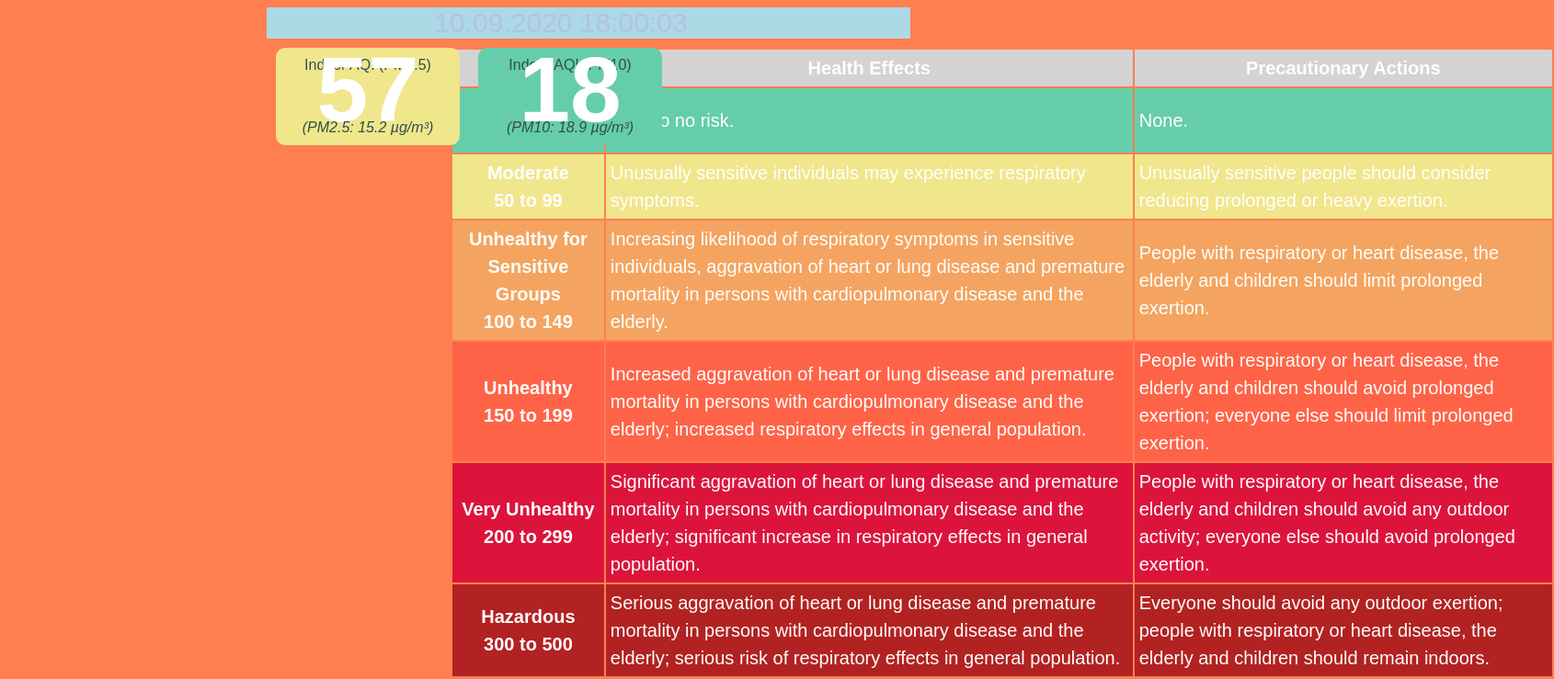
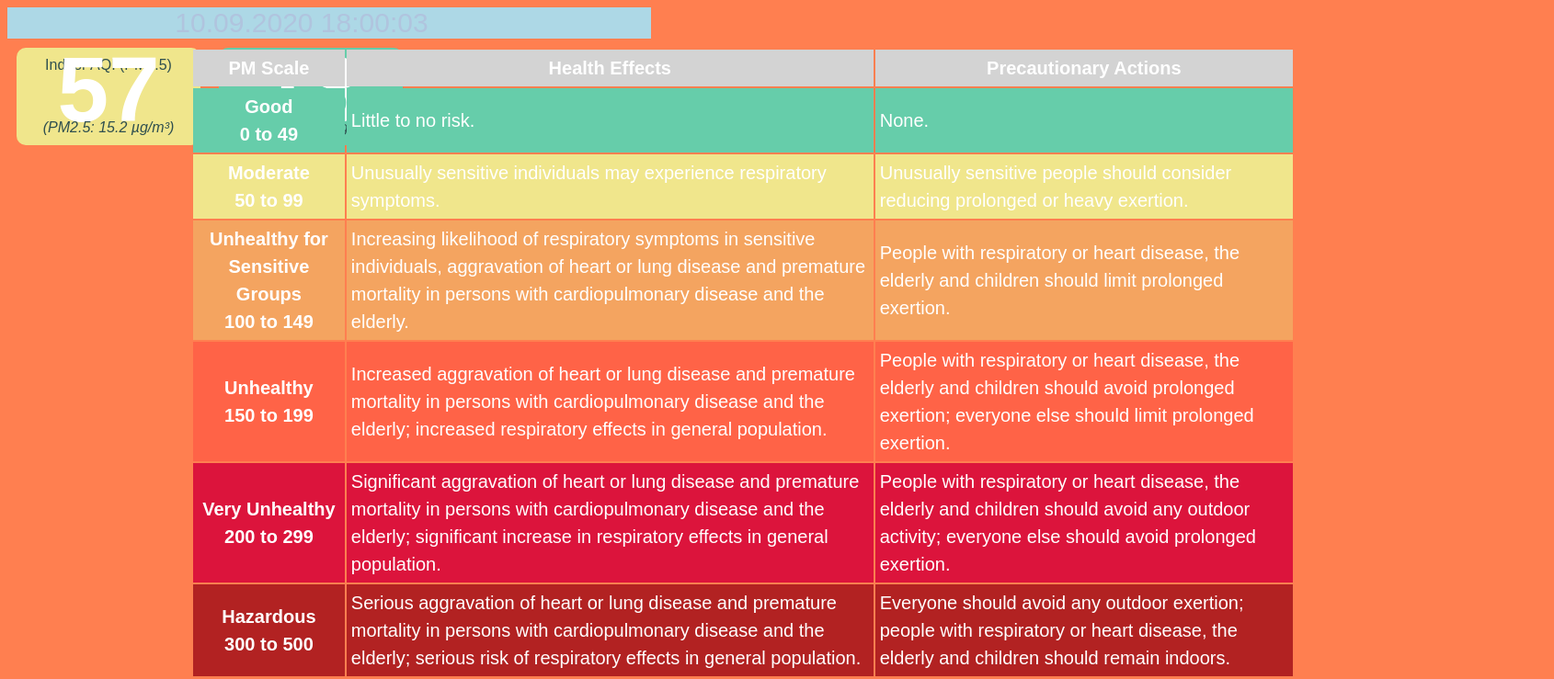
Before and after one commit to snarksandrec/aqi_testing, a plain HTML site: page indoor/index.html in a window 1280 px wide. Shown: the top 739 px of the page at 92% size, 1690 px wide, since content can reach past the window. Drawn offline with Linux system fonts and the light colour scheme; files whose address does not match are found by name; a web font is replaced by a local one.

Commit message:
Update style.css

```diff
--- a/indoor/style.css
+++ b/indoor/style.css
@@ -1,8 +1,8 @@
 .container {
-    position: relative;
-    display: block;
-    margin-left: auto;
-    margin-right: auto;
+    /*position: relative;*/
+/*     display: block;
+ */    /* margin-left: auto;
+    margin-right: auto; */
     max-width: 700px;
     font-family: 'News Cycle', sans-serif;
     background-color: lightblue;
```
